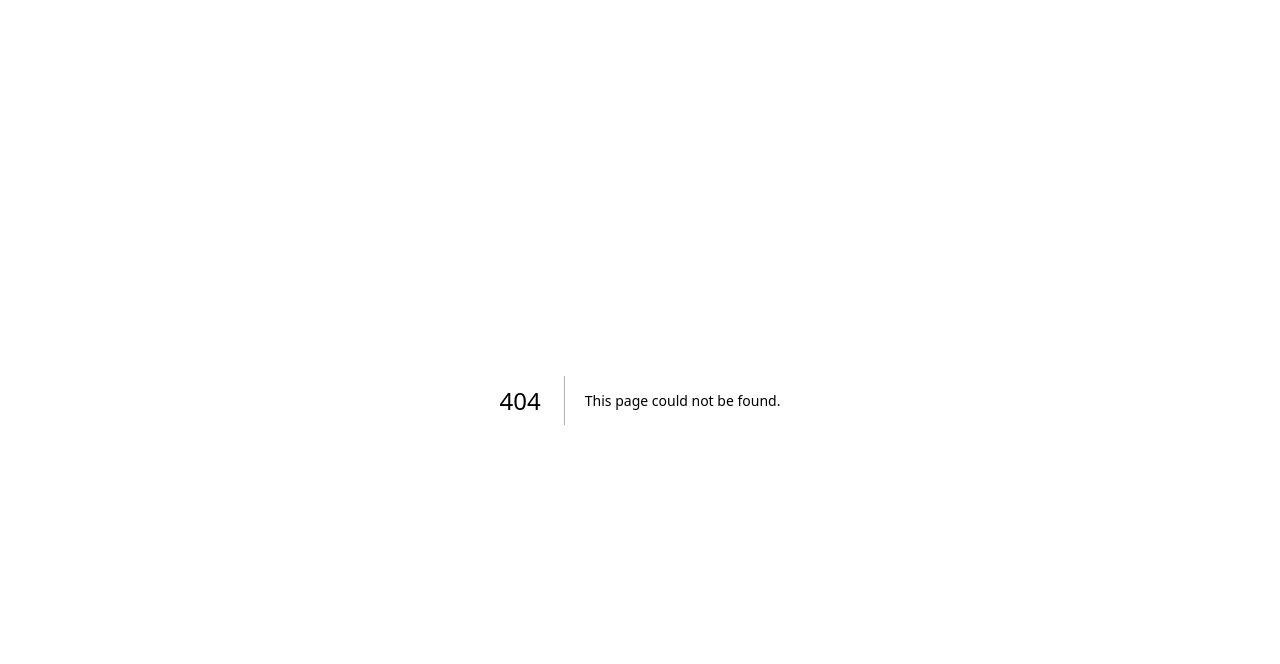
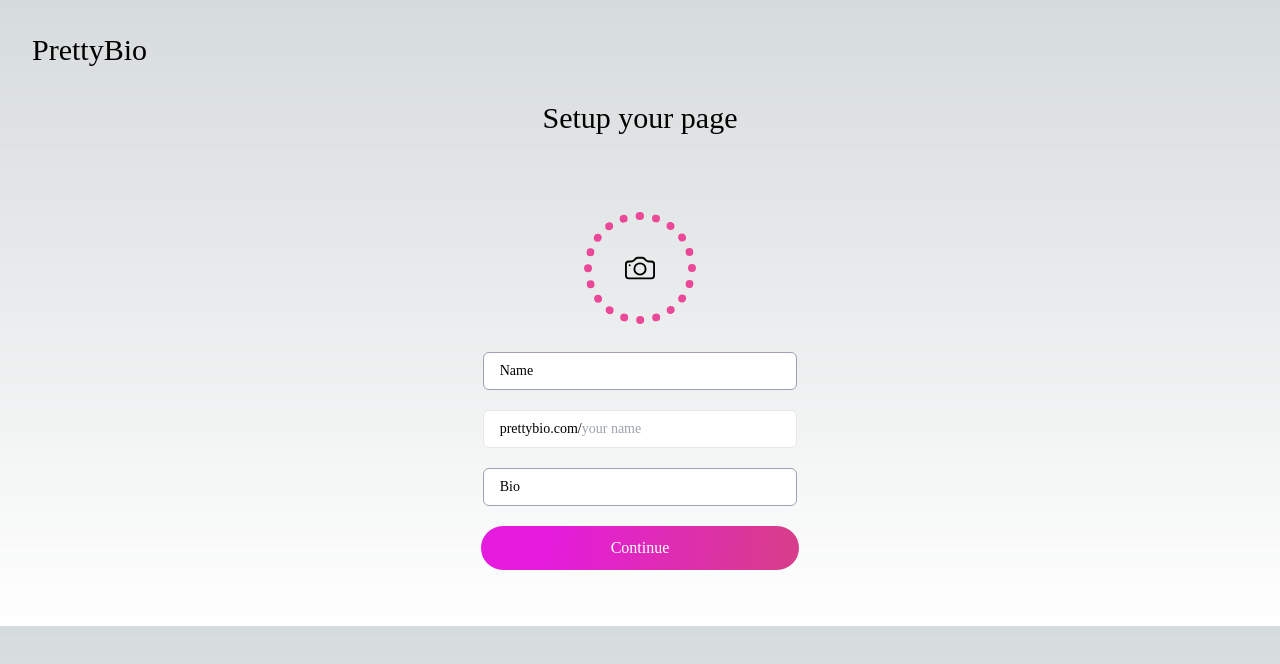
Before and after one commit to devtofunmi/prettybio, a Next.js app: page /Setup in a window 1280 px wide. Before the commit this address had no page. Shown: the top 664 px of the page. Built offline with nearby package versions, Linux system fonts and the light colour scheme.

Commit message:
setup page

```diff
--- /dev/null
+++ b/pages/Setup.jsx
@@ -0,0 +1,76 @@
+import Link from "next/link";
+import React, { useRef, useState } from "react";
+
+import { BsCamera } from "react-icons/bs";
+import DashBoardNav from "../components/DashBoardNav";
+import GradientBorder from "../components/GradientBorder";
+const Setup = () => {
+  const [image, setImage] = useState("");
+  const fileInputRef = useRef(null);
+  function uploadImage(e) {
+    setImage(e.target.files[0]);
+    console.log(e.target.files);
+  }
+  const handleButtonClick = () => {
+    fileInputRef.current.click();
+  };
+  return (
+    <div className="font-abc">
+      <Link href="/">
+        <div className="text-3xl p-8">PrettyBio</div>
+      </Link>
+      <div className="text-center">
+        <h1 className="text-3xl">Setup your page</h1>
+      </div>
+
+      <div className=" w-11/12 md:w-2/4   lg:w-4/12 rounded-xl  m-auto p-14  mt-2">
+        <div className="flex flex-col mt-3 justify-center">
+          <div className=" w-28 h-28 m-auto border-8 border-pink-500  border-dotted rounded-full flex justify-center">
+            <div className=" text-3xl  flex justify-center">
+              <button className="cursor-pointer" onClick={handleButtonClick}>
+                <BsCamera />
+              </button>
+            </div>
+            <div className="hidden">
+              <input type="file" ref={fileInputRef} onChange={uploadImage} />
+            </div>
+          </div>
+          <div className="flex flex-col mt-7 text-sm ">
+            <input
+              type="password"
+              class="placeholder-black focus:outline-none focus:border-blue-700  border border-gray-400 rounded-md py-2 px-4 block w-full"
+              placeholder="Name"
+            />
+            <div className="flex text-sm items-center text-black bg-white mt-5 border pl-4 rounded-md ">
+              <p>prettybio.com/</p>
+              <input
+                type="text"
+                placeholder="your name"
+                className="py-2 bg-transparent outline-none "
+              />
+            </div>
+
+            <div className="mt-5">
+              <input
+                type="password"
+                class="placeholder-black focus:outline-none focus:border-blue-700  border border-gray-400 rounded-md py-2 px-4 block w-full"
+                placeholder="Bio"
+              />
+            </div>
+          </div>
+          <div className="mt-5 justify-center items-center flex ">
+            <Link href="/Dashboard">
+              <GradientBorder>
+                <button className=" px-14  lg:px-32 md:px-20 py-2 bg-transparent  text-white text-base rounded-full ">
+                  Continue
+                </button>
+              </GradientBorder>
+            </Link>
+          </div>
+        </div>
+      </div>
+    </div>
+  );
+};
+
+export default Setup;
```
